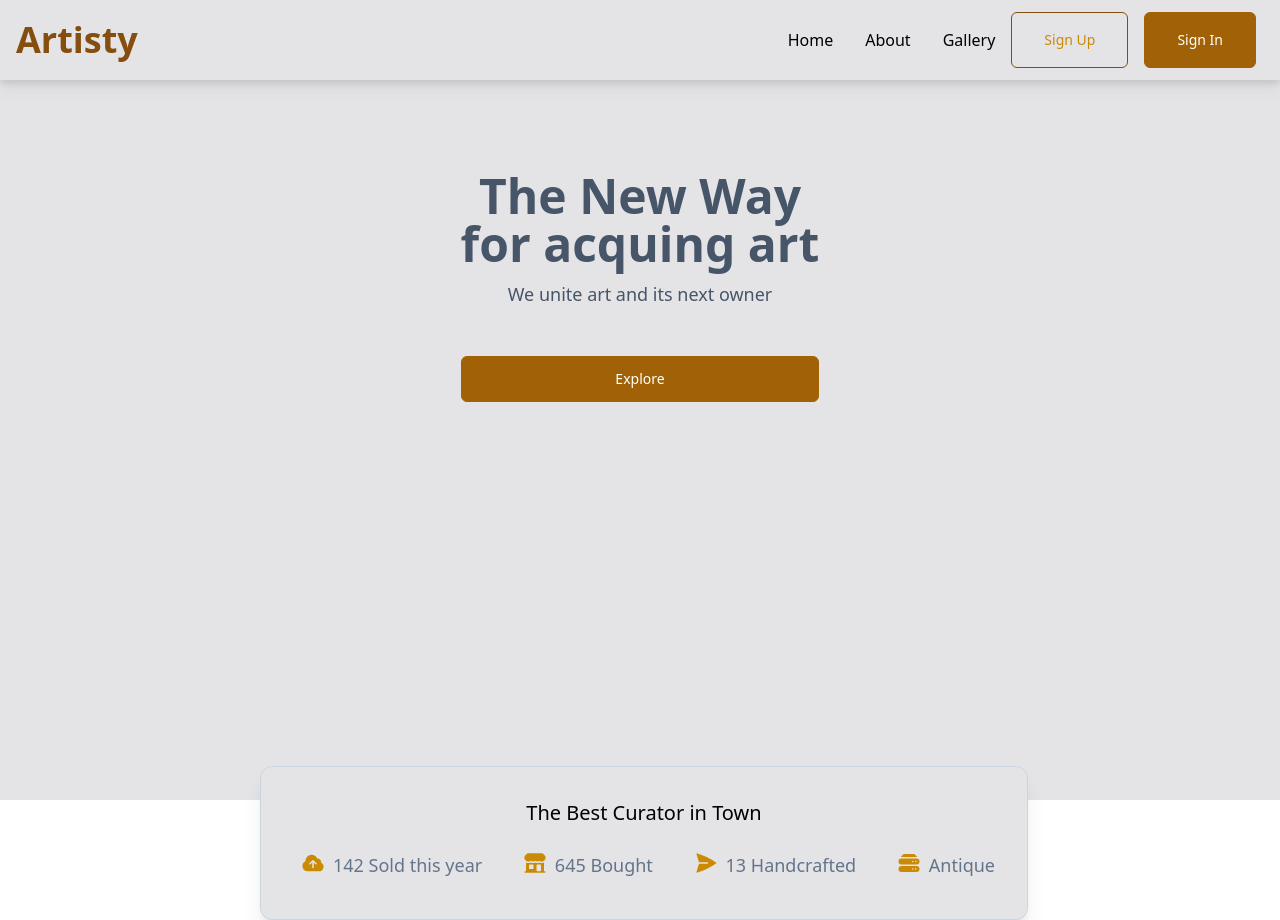
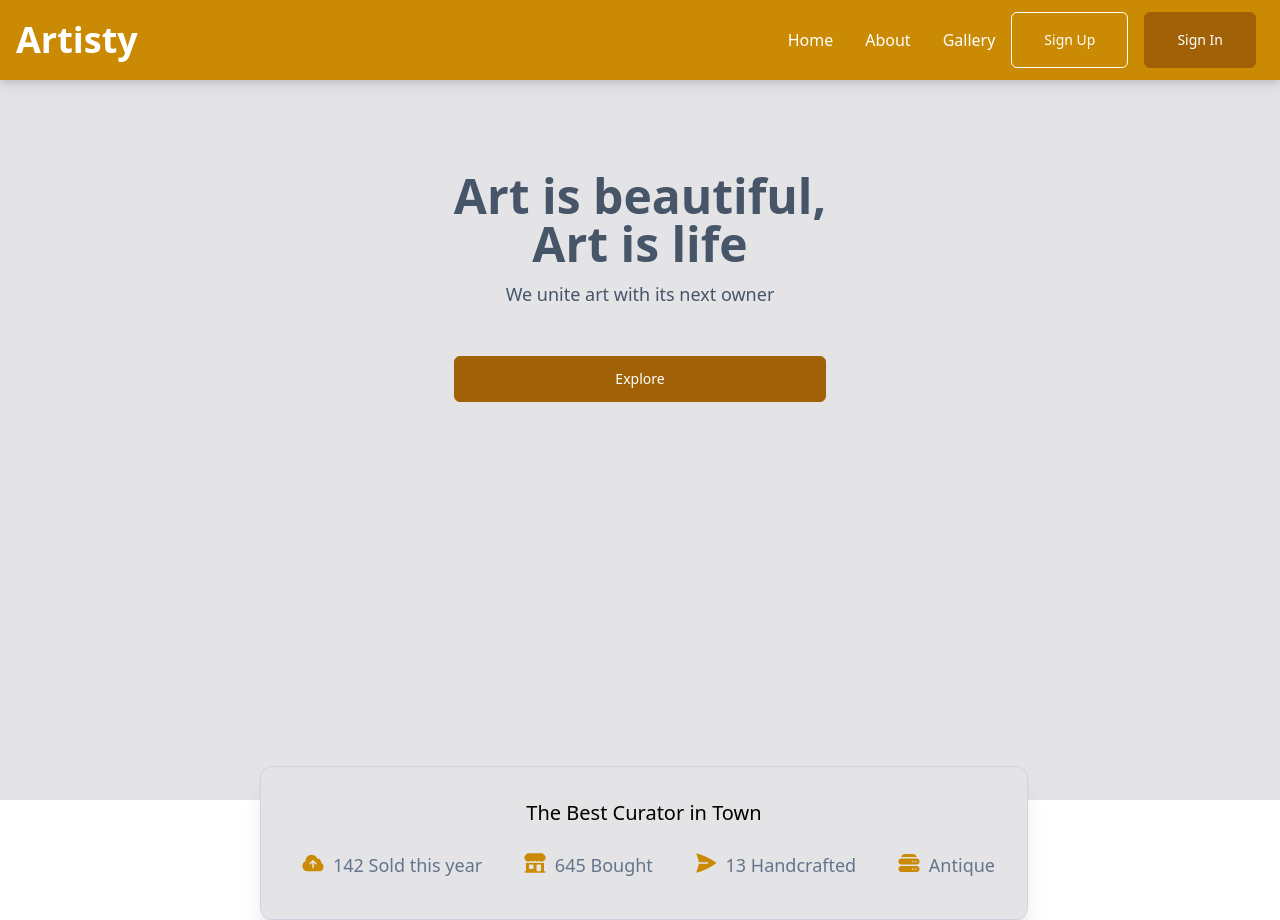
Before and after one commit to kevinzepwa/Artisty, a React (Create React App) app: page / in a window 1280 px wide. Built offline with nearby package versions, Linux system fonts and the light colour scheme.

Commit message:
ft(navbar styles)

```diff
--- a/src/Components/Hero.jsx
+++ b/src/Components/Hero.jsx
@@ -6,8 +6,8 @@ function Hero() {
     <div name='home' className='w-full h-screen flex flex-col justify-between sm:bg-zinc-200 bg-blue-100'>
         <div className='my-32 grid text-center max-w-[1240px] m-auto'>
             <div className='flex flex-col justify-center w-full px-2 py-8'>
-                <h1 className='py-3 font-bold sm:text-slate-600 text-yellow-800 text-center'>The New Way<br/> for acquing art</h1>
-                <p className='text-slate-600 text-center'>We unite art and its next owner</p>
+                <h1 className='py-3 font-bold sm:text-slate-600 text-yellow-800 text-center'>Art is beautiful, <br/> Art is life</h1>
+                <p className='text-slate-600 text-center'>We unite art with its next owner</p>
                 <button className='py-3 px-8  mt-12 mb-16 sm:px-5'>Explore</button>
             </div>
         </div>
--- a/src/Components/Navbar.jsx
+++ b/src/Components/Navbar.jsx
@@ -7,24 +7,24 @@ function Navbar() {
   const handleClick = () => setNav(!navig)
 
     return (
-        <div className='w-screen h-[80px] z-10 bg-zinc-200 fixed drop-shadow-lg'>
+        <div className='w-screen h-[80px] z-10 bg-yellow-600 fixed drop-shadow-lg'>
             <div className='flex items-center justify-between w-full h-full px-2'>
               <div className='flex items-center'>
-                <h1 className='mr-4 text-3xl text-yellow-800 font-bold sm:text-4xl pl-2'>Artisty</h1>
+                <h1 className='mr-4 text-3xl text-white font-bold sm:text-4xl pl-2'>Artisty</h1>
               </div>
-              <div className='hidden md:flex pr-4'>
+              <div className='hidden md:flex pr-4 text-white'>
                 <ul className='hidden md:flex'>
-                  <li className='hover:bg-slate-300 cursor-pointer rounded-xl'><Link to="home" smooth={true} duration={500}>Home</Link></li>
-                  <li className='hover:bg-slate-300 cursor-pointer rounded-xl'><Link to="about" smooth={true} offset={-200} duration={500}>About</Link></li>
-                  <li className='hover:bg-slate-300 cursor-pointer rounded-xl'><Link to="gallery" smooth={true} offset={-50} duration={500}>Gallery</Link></li>
+                  <li className='hover:bg-yellow-700 cursor-pointer rounded-xl'><Link to="home" smooth={true} duration={500}>Home</Link></li>
+                  <li className='hover:bg-yellow-700 cursor-pointer rounded-xl'><Link to="about" smooth={true} offset={-200} duration={500}>About</Link></li>
+                  <li className='hover:bg-yellow-700 cursor-pointer rounded-xl'><Link to="gallery" smooth={true} offset={-50} duration={500}>Gallery</Link></li>
                 </ul>
 
-                <button className='px-8 py-3 bg-transparent text-yellow-600 mr-4 signinBtn'>Sign Up</button>
+                <button className='px-8 py-3 bg-transparent mr-4 signinBtn'>Sign Up</button>
                 <button className='px-8 py-3'>Sign In</button>
               </div>
 
               <div className='md:hidden mr-2' onClick={handleClick}>
-                {(!navig ? <Bars3Icon className="h-6 w-6 text-slate-900"/> : <XMarkIcon className='h-6 w-6 text-slate-900' />)}
+                {(!navig ? <Bars3Icon className="h-6 w-6 text-white"/> : <XMarkIcon className='h-6 w-6 text-white' />)}
               </div>
             </div>
 
--- a/src/index.css
+++ b/src/index.css
@@ -29,10 +29,10 @@ body {
   }
   button {
       @apply text-white border bg-yellow-700 border-yellow-700 text-sm
-      hover:bg-transparent hover:text-yellow-600 rounded-md
+      hover:bg-transparent rounded-md
   }
   .signinBtn {
-      @apply  border border-yellow-800
+      @apply  text-white border border-white
       hover:bg-yellow-700 hover:text-white rounded-md
   }
   * {
```
